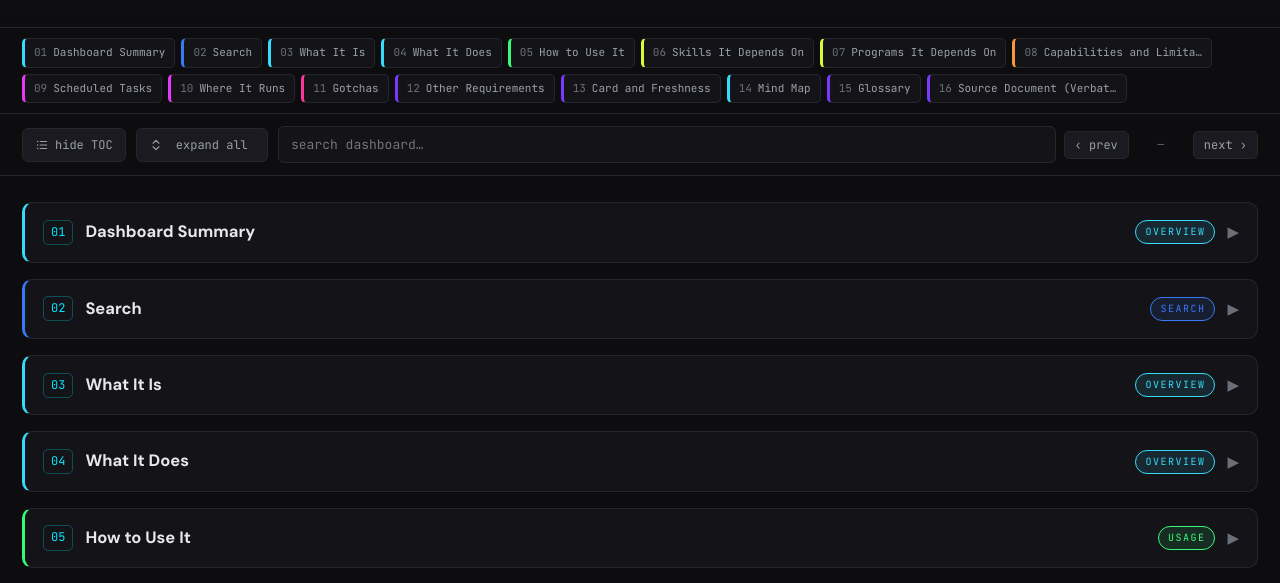
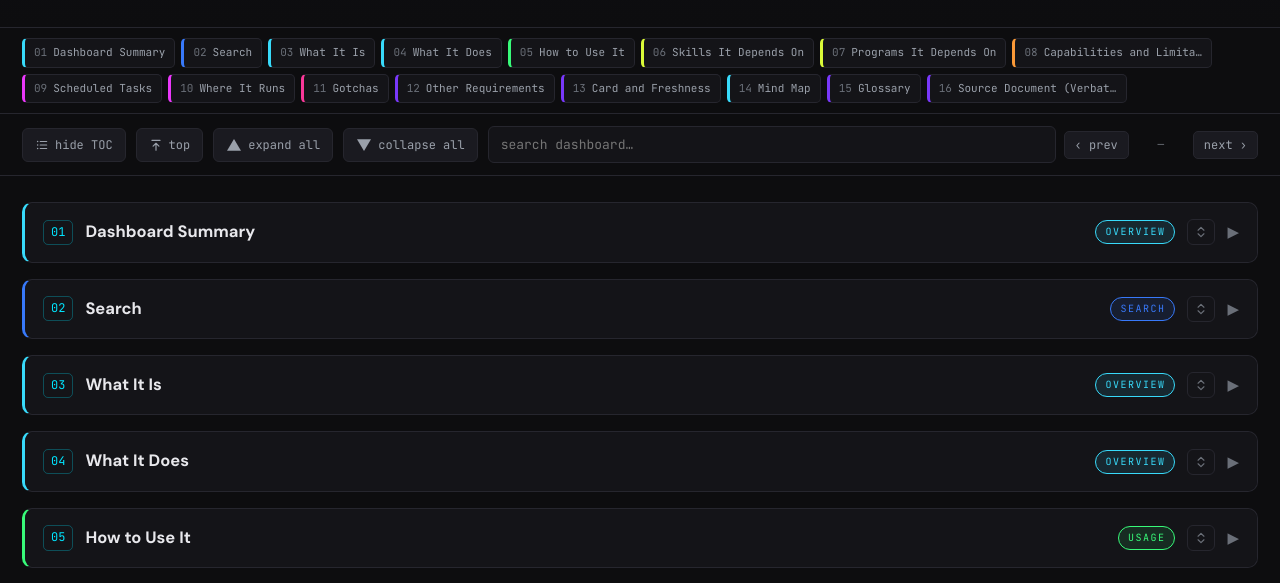
Before and after one commit to swami-claude-skills/claude-skills, a plain HTML site: page dashboards/fusion-addin-github-tracker/index.html in a window 1280 px wide. Shown: the part 209-792 px from the top of the page. Drawn offline with Linux system fonts and the light colour scheme.

Commit message:
Skill sheets: fusion-addin-github-tracker, fusion-palette-addin (toolbar v3)
Co-Authored-By: Claude Opus 5.5 <noreply@anthropic.com>
Claude-Session: https://claude.ai/code/session_01JQDEBX94UCtVFZRit21PYQ

```diff
--- a/dashboards/fusion-addin-github-tracker/index.html
+++ b/dashboards/fusion-addin-github-tracker/index.html
@@ -181,12 +181,17 @@
   .tool-btn:hover{border-color:var(--cyan);color:var(--cyan)}
   /* ---- toolbar patch css ---- */
   .tool-btn{display:inline-flex;align-items:center;gap:6px;white-space:nowrap}
-  .tool-btn .ico{width:14px;height:14px;flex:none;fill:none;stroke:currentColor;stroke-width:2;stroke-linecap:round;stroke-linejoin:round}
+  .tool-btn .ico,.sec-all .ico{width:14px;height:14px;flex:none;fill:none;stroke:currentColor;stroke-width:2;stroke-linecap:round;stroke-linejoin:round}
   .tool-btn .ico circle{fill:currentColor;stroke:none}
-  #toggleAll .tl{min-width:12ch} #tocToggle .tl{min-width:8ch}  /* label swap never shifts the toolbar */
-  #toggleAll .i-col{display:none} #toggleAll.all-open .i-col{display:block} #toggleAll.all-open .i-exp{display:none}
+  .tool-btn .ico.tri{width:16px;height:16px;fill:currentColor;stroke:none}
+  #tocToggle .tl{min-width:8ch}
   #tocToggle[aria-pressed="false"]{color:var(--cyan);border-color:rgba(0,229,255,.45)}
   body.toc-hidden .toc-bar{display:none}
+  .sec-all{display:inline-flex;align-items:center;justify-content:center;width:28px;height:26px;flex:none;padding:0;
+    background:transparent;border:1px solid var(--border);border-radius:6px;color:var(--text-mute);cursor:pointer}
+  .sec-all:hover,.sec-all:focus-visible{border-color:var(--cyan);color:var(--cyan)}
+  .sec-all .i-col{display:none} .sec-all.all-open .i-col{display:block} .sec-all.all-open .i-exp{display:none}
+  .sec-all.all-open{color:var(--cyan);border-color:rgba(0,229,255,.35)}
   /* ---- end toolbar patch css ---- */
 
   .toc-bar{
@@ -931,7 +936,9 @@
   <div class="toc-bar" id="tocBar"></div>
   <div class="toolbar">
     <button class="tool-btn" id="tocToggle" aria-pressed="true" title="Hide the table of contents to see more of the page"><svg class="ico" viewBox="0 0 24 24" aria-hidden="true"><path d="M9 6h11M9 12h11M9 18h11"/><circle cx="4.5" cy="6" r="1.3"/><circle cx="4.5" cy="12" r="1.3"/><circle cx="4.5" cy="18" r="1.3"/></svg><span class="tl">hide TOC</span></button>
-    <button class="tool-btn" id="toggleAll" title="Open every section and item"><svg class="ico i-exp" viewBox="0 0 24 24" aria-hidden="true"><path d="M7 9l5-5 5 5M7 15l5 5 5-5"/></svg><svg class="ico i-col" viewBox="0 0 24 24" aria-hidden="true"><path d="M7 4l5 5 5-5M7 20l5-5 5 5"/></svg><span class="tl">expand all</span></button>
+    <button class="tool-btn" id="toTop" title="Go to the top of the page"><svg class="ico" viewBox="0 0 24 24" aria-hidden="true"><path d="M5 4h14M12 21V9M7 14l5-5 5 5"/></svg><span class="tl">top</span></button>
+    <button class="tool-btn" id="expandAll" title="Open every section and every part in it"><svg class="ico tri" viewBox="0 0 24 24" aria-hidden="true"><path d="M12 3L22.5 20.5H1.5Z"/></svg><span class="tl">expand all</span></button>
+    <button class="tool-btn" id="collapseAll" title="Close every section and every part in it"><svg class="ico tri" viewBox="0 0 24 24" aria-hidden="true"><path d="M1.5 3.5H22.5L12 21Z"/></svg><span class="tl">collapse all</span></button>
     <div class="search-wrap">
       <div class="search-field">
         <input id="search" type="text" placeholder="search dashboard…" autocomplete="off">
@@ -1733,25 +1740,53 @@ window.addEventListener('scroll', () => {   // hide only on a real page move, no
 sections.forEach(sec => {
   sec.querySelector('.sec-head').addEventListener('click', () => { sec.classList.toggle('open'); fitVisibleTables(); syncFloatingHeaders(); });
 });
-/* ---- one expand/collapse toggle (label + icon show the next action) ---- */
-const toggleAllBtn = document.getElementById('toggleAll');
-function syncToggleAll(){
-  const anyOpen = [...sections].some(s => s.classList.contains('open'));   /* collapse all while anything is open */
-  toggleAllBtn.classList.toggle('all-open', anyOpen);
-  toggleAllBtn.querySelector('.tl').textContent = anyOpen ? 'collapse all' : 'expand all';
-  toggleAllBtn.title = anyOpen ? 'Close every section and item' : 'Open every section and item';
-}
-toggleAllBtn.addEventListener('click', () => {
-  if(toggleAllBtn.classList.contains('all-open')){
-    sections.forEach(s=>s.classList.remove('open')); document.querySelectorAll('.citem').forEach(c=>c.classList.remove('open')); syncFloatingHeaders();
-  } else {
-    sections.forEach(s=>s.classList.add('open')); document.querySelectorAll('.citem').forEach(c=>c.classList.add('open')); fitVisibleTables(); syncFloatingHeaders();
-  }
-  syncToggleAll();
-});
-/* follow the sections' open state, whatever opened or closed them */
-new MutationObserver(syncToggleAll).observe(document.getElementById('content') || document.body, {subtree:true, attributes:true, attributeFilter:['class']});
-syncToggleAll();
+/* ---- toolbar patch v3 js ---- */
+/* top of page */
+document.getElementById('toTop').addEventListener('click', () => window.scrollTo({top: 0, behavior: 'smooth'}));
+/* expand all / collapse all: two buttons */
+document.getElementById('expandAll').addEventListener('click', () => {
+  sections.forEach(s => s.classList.add('open')); document.querySelectorAll('.citem').forEach(c => c.classList.add('open'));
+  fitVisibleTables(); syncFloatingHeaders(); });
+document.getElementById('collapseAll').addEventListener('click', () => {
+  sections.forEach(s => s.classList.remove('open')); document.querySelectorAll('.citem').forEach(c => c.classList.remove('open'));
+  syncFloatingHeaders(); });
+/* per-section expand/collapse: a small button in each section header (and Alt/Option-click on the header) */
+(function(){
+  const ICO = d => '<svg class="ico" viewBox="0 0 24 24" aria-hidden="true">' + d + '</svg>';
+  const EXP = ICO('<path d="M7 9l5-5 5 5M7 15l5 5 5-5"/>').replace('class="ico"', 'class="ico i-exp"');
+  const COL = ICO('<path d="M7 4l5 5 5-5M7 20l5-5 5 5"/>').replace('class="ico"', 'class="ico i-col"');
+  const parts = sec => [...sec.querySelectorAll('.citem')];
+  const allOpen = sec => sec.classList.contains('open') && parts(sec).every(c => c.classList.contains('open'));
+  function toggle(sec){
+    if(allOpen(sec)){ parts(sec).forEach(c => c.classList.remove('open')); }
+    else { sec.classList.add('open'); parts(sec).forEach(c => c.classList.add('open')); fitVisibleTables(); }
+    syncFloatingHeaders(); syncAll();
+  }
+  function sync(b){
+    const o = allOpen(b.closest('.section'));
+    if(b.classList.contains('all-open') === o && b.dataset.synced) return;
+    b.dataset.synced = '1'; b.classList.toggle('all-open', o);
+    b.setAttribute('aria-label', o ? 'Collapse every part of this section' : 'Expand this section and every part in it');
+    b.title = o ? 'Close every part of this section (or Alt/Option-click the header)' : 'Open this section and every part in it (or Alt/Option-click the header)';
+  }
+  const btns = [];
+  sections.forEach(sec => {
+    const head = sec.querySelector('.sec-head'); if(!head || !parts(sec).length) return;
+    const b = document.createElement('button'); b.type = 'button'; b.className = 'sec-all'; b.innerHTML = EXP + COL;
+    b.addEventListener('click', e => { e.stopPropagation(); toggle(sec); });
+    head.insertBefore(b, head.querySelector('.chevron')); btns.push(b);
+  });
+  function syncAll(){ btns.forEach(sync); }
+  document.addEventListener('click', e => {
+    if(!e.altKey) return;
+    const head = e.target.closest && e.target.closest('.section .sec-head'); if(!head || e.target.closest('.sec-all')) return;
+    const sec = head.closest('.section'); if(!parts(sec).length) return;
+    e.preventDefault(); e.stopPropagation(); toggle(sec);
+  }, true);
+  new MutationObserver(syncAll).observe(document.getElementById('content') || document.body, {subtree:true, attributes:true, attributeFilter:['class']});
+  syncAll();
+})();
+/* ---- end toolbar patch v3 js ---- */
 
 /* ---- runtime-measured sticky offset for data-target navigation ---- */
 const stack = document.getElementById('stickyStack');
@@ -1769,7 +1804,7 @@ updateStackH();
 window.addEventListener('resize', updateStackH);
 if(document.fonts && document.fonts.ready) document.fonts.ready.then(updateStackH);
 
-/* ---- show/hide TOC (toolbar button left of the expand/collapse toggle); remembered per viewer ---- */
+/* ---- show/hide TOC (toolbar button left of expand all / collapse all); remembered per viewer ---- */
 (function(){
   const btn = document.getElementById('tocToggle'); if(!btn) return;
   const lab = btn.querySelector('.tl');
@@ -1787,6 +1822,7 @@ if(document.fonts && document.fonts.ready) document.fonts.ready.then(updateStack
   let saved = null; try{ saved = localStorage.getItem('vibe-toc-hidden'); }catch(e){}
   if(saved === '1') apply(true, false);
 })();
+
 
 /* ---- floating table headers (page-level sticky below the section + item headers) ----
    For each .table-wrap, build a fixed-position clone of the header row. While the
```
Also changed, not shown: dashboards/fusion-palette-addin/index.html (+60 -24 lines).
